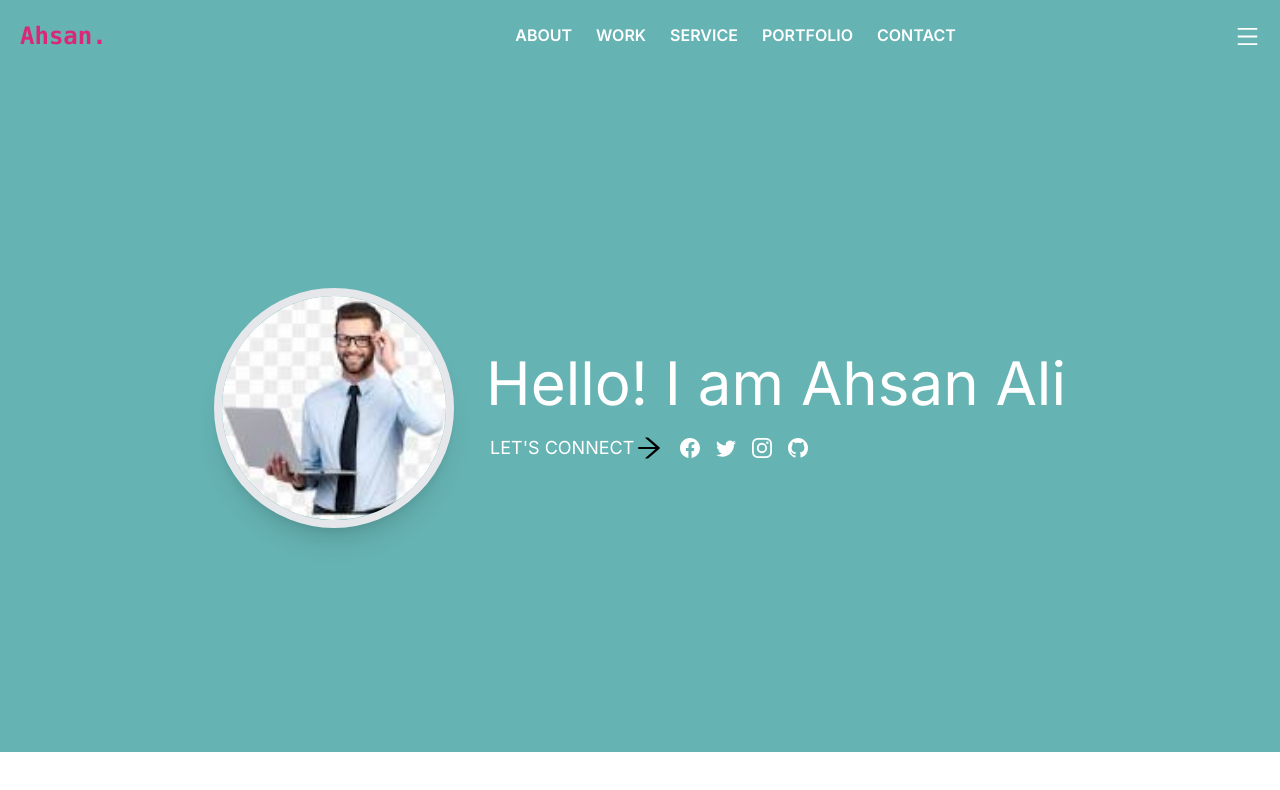
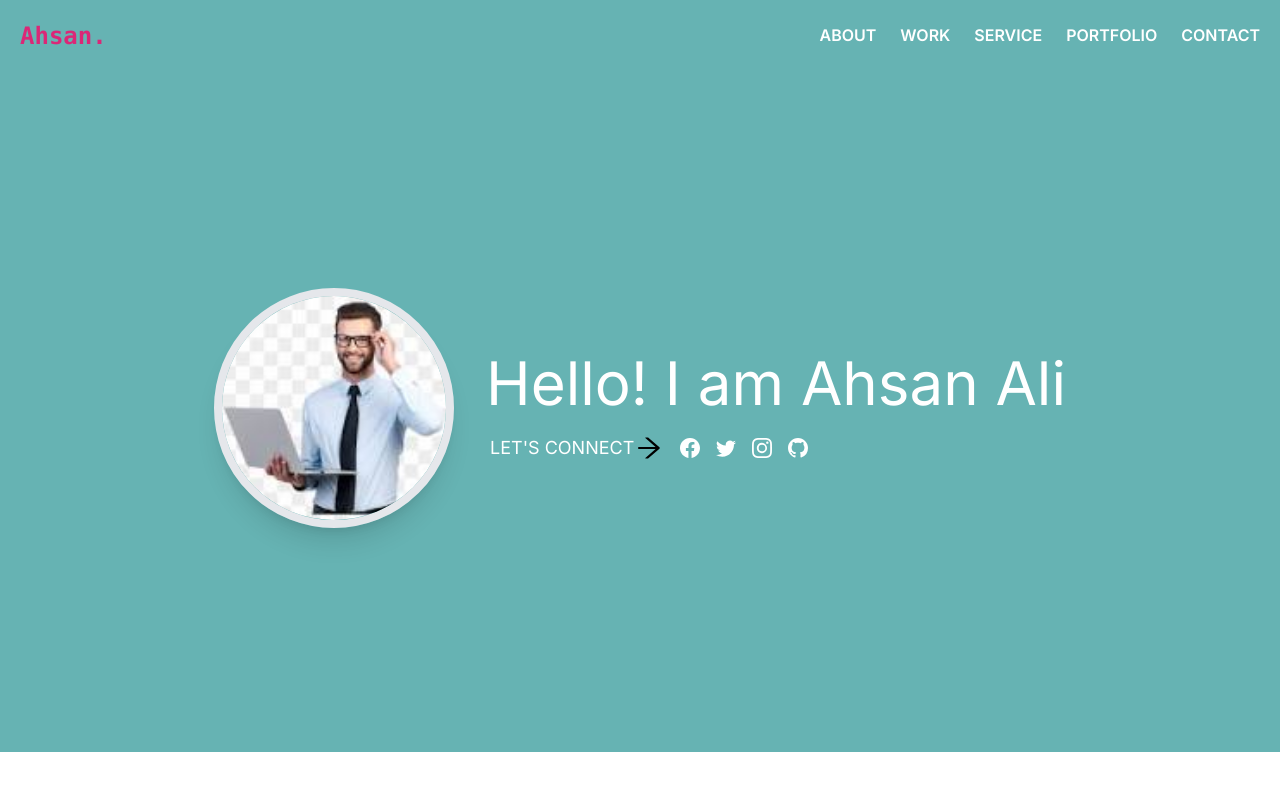
Before and after one commit to ahsanali7893/Portfolio, a Next.js app: page / in a window 1280 px wide. Shown: the top 790 px of the page. Built offline with nearby package versions, Linux system fonts and the light colour scheme.

Commit message:
Inital change

```diff
--- a/src/components/Navbar/page.tsx
+++ b/src/components/Navbar/page.tsx
@@ -2,7 +2,7 @@
 import Link from "next/link";
 import React, { useState } from "react";
 import { useRouter } from "next/router";
-import { AiOutlineMenu } from "react-icons/ai";
+import { AiOutlineMenu, AiOutlineClose } from "react-icons/ai";
 import { Url } from "next/dist/shared/lib/router/router";
 
 const Navbar = () => {
@@ -24,7 +24,7 @@ const Navbar = () => {
             </h1>
           </Link>
         </div>
-        <div className="hidden lg:block">
+        <div className=" hidden sm:flex">
           <div className="flex items-center">
             <li className="group pl-6 list-none">
               <span
@@ -73,9 +73,20 @@ const Navbar = () => {
             </li>
           </div>
         </div>
-        <div onClick={handleNav} className=" cursor-pointer">
-          <AiOutlineMenu size={25} className="text-white" />
-        </div>
+          <div onClick={handleNav} className="sm:hidden cursor-pointer">
+            <AiOutlineMenu size={25} className="text-white" />
+          </div>
+      </div>
+      <div className={
+        menuOpen
+        ? 'fixed left-0 top-0 w-[65%] sm:hidden h-screen bg-[rgba(0, 128, 128, 0.6)] p-10 ease-in duration-500'
+        : 'fixed right-[-100%] top-0 ease-in duration-500'
+      }>
+          <div className="flex w-full items-center justify-end">
+          <div onClick={handleNav} className="sm:hidden cursor-pointer">
+            <AiOutlineClose size={25} className="text-white" />
+          </div>
+          </div>
       </div>
     </div>
   );
```
